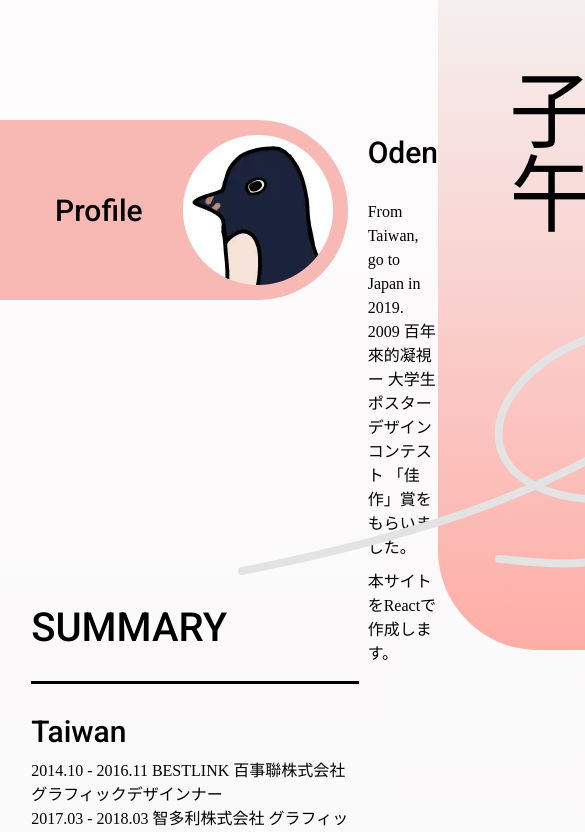
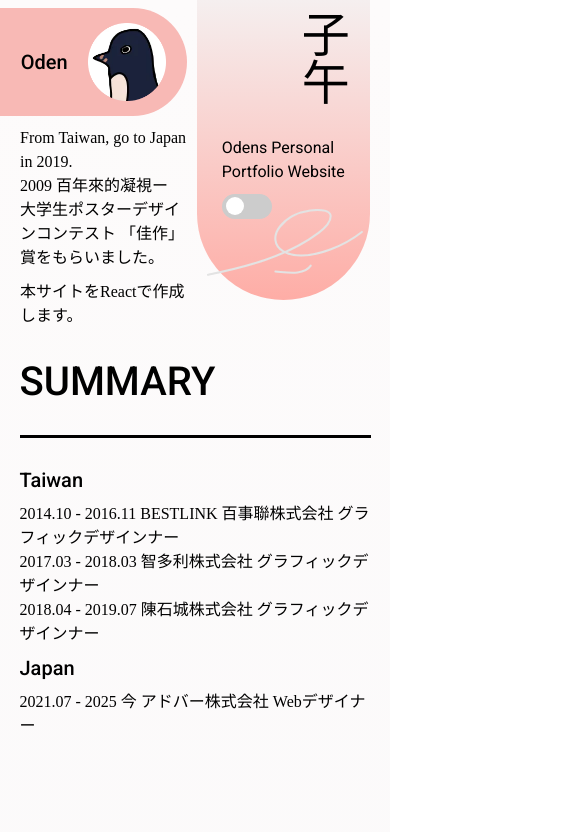
Before and after one commit to Oden-7073/portfolio, a React (Vite) app in the folder work/: page / in a window 390 px wide. Shown: the top 832 px of the page, 585 px wide, since content can reach past the window. Built offline with nearby package versions, Linux system fonts and the light colour scheme.

Commit message:
0112-RWD

```diff
--- a/work/src/components/Header.jsx
+++ b/work/src/components/Header.jsx
@@ -7,13 +7,12 @@ function Header() {
             <div className="l-header-left">
                 <div className="l-header-left-profile">
                     <div className="l-header-left-profile_icon">
-                        <h2>Profile</h2>
+                        <h2>Oden</h2>
                         <img src="./assets/index_fig02.webp" alt="profile icon01">
                         </img>
                     </div>
                 </div>
                 <div className="l-header-left-txtarea">
-                    <h2>Oden</h2>
                     <p className='mb_10'>From Taiwan, go to  Japan in 2019.<br/>2009 百年來的凝視ー 大学生ポスターデザインコンテスト 「佳作」賞をもらいました。</p>
                     <p>本サイトをReactで作成します。</p>
                 </div>
--- a/work/src/styles/_Header.scss
+++ b/work/src/styles/_Header.scss
@@ -7,14 +7,23 @@
         margin: 0 auto;
         display: flex;
         justify-content: space-between;
+        @media screen and (max-width:mixin.$tb) {
+            gap: 10px;
+        }
         &-left {
             display: flex;
             gap: 20px;
             margin-top: 7.5rem;
             height: fit-content;
+            @media screen and (max-width:mixin.$tb) {
+                flex-direction: column;
+                margin-top: 2%;
+                gap: 10px;
+            }
             &-profile{
                 border-radius: 0 150px 150px 0;
                 height: fit-content;
+                width: fit-content;
                 background: #F8B9B5;
                 &_icon {
                     padding: 15px;
@@ -23,13 +32,31 @@
                     align-items: center;
                     h2 {
                         padding: 0 2.5rem;
+                        @media screen and (max-width:mixin.$sp) {
+                            padding: 0 20px 0 0 !important;
+                        }
+                        @media screen and (max-width:mixin.$tb) {
+                            padding: 0 5rem;
+                        }
+                    }
+                    img {
+                        @media screen and (max-width:mixin.$sp) {
+                            width: 50%;
+                        }
                     }
                 }
             }
             &-txtarea {
-                margin-top: 15px;
+                margin: auto;
+                height: fit-content;
+                @media screen and (max-width:mixin.$tb) {
+                    padding-left: 20px
+                }
                 h2 {
                     margin-bottom: 30px;
+                    @media screen and (max-width:mixin.$sp) {
+                        margin-bottom: 10px;
+                    }
                 }
                 p:first-child {
                     margin-bottom: 10px;
@@ -43,11 +70,21 @@
             height: 650px;
             color: #000;
             margin-right: 20px;
+            @media screen and (max-width:mixin.$sp) {
+                height: fit-content;
+            }
             &_ttlbox {
                 display: flex;
                 gap: 20px;
                 padding: 67px 45px;
                 justify-content: flex-start;
+                @media screen and (max-width:mixin.$sp) {
+                    padding: 10px;
+                    flex-direction: column;
+                    gap: 10px;
+                    width: fit-content;
+                    margin: auto;
+                }
                 h1{
                     @include mixin.ttltxt;
                     writing-mode: vertical-rl;
@@ -55,6 +92,10 @@
                     padding: 0;
                     font-size: 5.25rem !important;
                     border: none !important;
+                    @media screen and (max-width:mixin.$sp) {
+                        font-size: 3rem !important;
+                        line-height: 1;
+                    }
                 }
 
                 p {
@@ -68,6 +109,10 @@
             img {
                 max-width: 595px;
                 transform: translate(-200px, 20px);
+                @media screen and (max-width:mixin.$sp) {
+                    width: 90%;
+                    transform: translate(10px, -20px);
+                }
             }
         }
     }
--- a/work/src/styles/_Main.scss
+++ b/work/src/styles/_Main.scss
@@ -3,9 +3,15 @@
 .l {
     &-main {
         padding: 0 8%;
+        @media screen and (max-width:mixin.$sp) {
+            padding: 0 5%;
+        }
         &-summy {
             max-width: 1080px;
             margin-top: -19%;
+            @media screen and (max-width:mixin.$tb) {
+                margin-top: 30px;
+            }
         }
     }
     &-gallery {
@@ -13,6 +19,14 @@
         grid-template-columns: repeat(5, 1fr);
         grid-auto-rows: 1fr;
         gap: 2%;
+        @media screen and (max-width:mixin.$tb) {
+            grid-template-columns: repeat(3, 1fr);
+            gap: 10px;
+        }
+        @media screen and (max-width:mixin.$sp) {
+            grid-template-columns: repeat(2, 1fr);
+            gap: 10px;
+        }
 
         h2 {
             font-size: 1.5rem;
@@ -23,6 +37,9 @@
             cursor: pointer;
             text-align: left;
             padding: 20px;
+            @media screen and (max-width:mixin.$sp) {
+                padding: 0;
+            }
             img {
                 width: 100%;
                 transition: transform 0.3s;
--- a/work/src/styles/_basic.scss
+++ b/work/src/styles/_basic.scss
@@ -1,8 +1,16 @@
 @use "mixin";
-
+* {
+    box-sizing: border-box; /* 確保寬度計算不超出範圍 */
+  }
 html {
     @include mixin.basic;
+    overflow-x: hidden;
 }
+html, body {
+    margin: 0;
+    padding: 0;
+    overflow-x: hidden; /* 防止橫向滾動 */
+  }
 body {
     margin: 0 auto;
     max-width: 1660px;
--- a/work/src/styles/_mixin.scss
+++ b/work/src/styles/_mixin.scss
@@ -21,6 +21,9 @@
     font-optical-sizing: auto;
     font-style: normal;
     font-size: 1.875rem;
+    @media screen and (max-width:768px) {
+        font-size: 1.25rem;
+    }
 }
 @mixin h1 {
     font-family: "Roboto", serif;
@@ -43,3 +46,10 @@
 
 //effect
 $box-shadow: 0px 5px 15px 0px rgba(0, 0, 0, 0.15);
+
+//window-weight
+
+
+$sp: 768px;
+$tb: 1280px;
+$px: 1920px;
```
